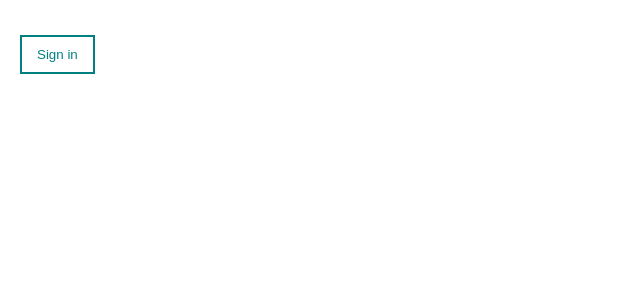
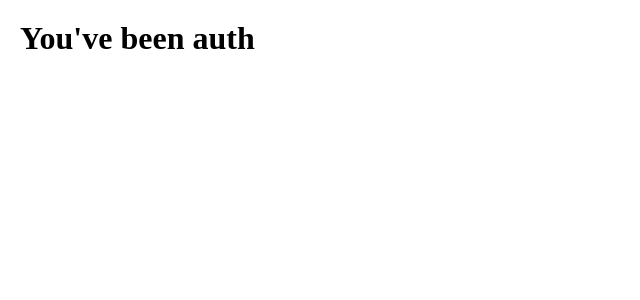
Before and after one commit to HaxxorArts/diary, a Vue app: page /auth in a window 1280 px wide. Shown: the top 300 px of the page, without its empty margins (0-640 px from the left). Built offline with nearby package versions, Linux system fonts and the light colour scheme.

Commit message:
commit 5

```diff
--- a/src/App.vue
+++ b/src/App.vue
@@ -1,46 +1,11 @@
 <template>
     <div class="app">
-        <MyButton @click="showDialog">Sign in</MyButton>
-        <MyDialog v-model:show="visiableDialog">
-            <SignInForm></SignInForm>
-        </MyDialog>
+        <router-view></router-view>
     </div>
 </template>
 
 <script>
-import MyButton from "./components/UI/MyButton.vue";
-import PostList from "./components/PostList.vue";
-import axios from 'axios';
-import MyDialog from "./components/UI/MyDialog.vue";
-import SignInForm from "./components/SignInForm.vue";
-export default {
-    components: { MyButton, PostList, MyDialog, SignInForm },
-    data() {
-        return {
-            posts: [
-                {id: 1, title: '', body: ''}
-            ],
-            visiableDialog: false,
-        }
-    },
-    methods: {
-        async fetchPost() {
-            try {
-                const response = await axios.get('https://jsonplaceholder.typicode.com/posts?_limit=10');
-                console.log(response);
-                this.posts = response.data;
-            } catch(e) {
-                alert('error')
-            }
-        },
-        showDialog() {
-            this.visiableDialog = true;
-        }
-    },
-    /*mounted() {
-        this.fetchPost();
-    }*/
-}
+
 </script>
 
 <style>
--- a/src/components/SignInForm.vue
+++ b/src/components/SignInForm.vue
@@ -10,7 +10,8 @@
 <script>
 import axios from "axios";
 import MyButton from "./UI/MyButton.vue";
-import MyInput from "./UI/MyInput.vue"
+import MyInput from "./UI/MyInput.vue";
+import store from "@/store"
 export default {
     components: {
         MyButton, MyInput
@@ -24,7 +25,7 @@ export default {
     },
     methods: {
         autorisation() {
-            axios.post('http://10.18.55.104:8000/auth/login', this.user,
+            axios.post('http://192.168.1.3:8000/auth/login', this.user,
             {
                 headers: {
 
@@ -32,6 +33,8 @@ export default {
             })
             .then(response => {
                 console.log(response.data);
+                store.commit('addToken', response.data)
+                router.push('/auth')
             })
             .catch(function (error) {
                 console.log(error);
--- a/src/main.js
+++ b/src/main.js
@@ -1,6 +1,8 @@
-import { createApp } from 'vue'
-import App from "./App"
-import components from '@/components/UI'
+import { createApp } from 'vue';
+import App from "./App";
+import components from '@/components/UI';
+import router from "@/router/router";
+import store from '@/store';
 
 const app = createApp(App)
 
@@ -8,4 +10,7 @@ components.forEach(component => {
     app.component(component.name, component)
 })
 
-app.mount('#app')
+app
+    .use(router)
+    .use(store)
+    .mount('#app')
--- /dev/null
+++ b/src/pages/SignUp.vue
@@ -0,0 +1,55 @@
+<template>
+    <div>
+        <MyButton @click="showDialog">Sign in</MyButton>
+        <MyDialog v-model:show="visiableDialog">
+            <SignInForm></SignInForm>
+        </MyDialog>
+    </div>
+</template>
+
+<script>
+import MyButton from "@/components/UI/MyButton.vue";
+import PostList from "@/components/PostList.vue";
+import axios from 'axios';
+import MyDialog from "@/components/UI/MyDialog.vue";
+import SignInForm from "@/components/SignInForm.vue";
+export default {
+    components: { MyButton, PostList, MyDialog, SignInForm },
+    data() {
+        return {
+            posts: [
+                {id: 1, title: '', body: ''}
+            ],
+            visiableDialog: false,
+        }
+    },
+    methods: {
+        async fetchPost() {
+            try {
+                const response = await axios.get('https://jsonplaceholder.typicode.com/posts?_limit=10');
+                console.log(response);
+                this.posts = response.data;
+            } catch(e) {
+                alert('error')
+            }
+        },
+        showDialog() {
+            this.visiableDialog = true;
+        }
+    },
+    /*mounted() {
+        this.fetchPost();
+    }*/
+}
+</script>
+
+<style>
+* {
+    margin: 0;
+    padding: 0;
+    box-sizing: border-box;
+}
+.app {
+    padding: 20px;
+}
+</style>
--- /dev/null
+++ b/src/pages/Signed.vue
@@ -0,0 +1,15 @@
+<template>
+    <div>
+        <h1>You've been auth</h1>
+    </div>
+</template>
+
+<script>
+export default {
+
+}
+</script>
+
+<style scoped>
+
+</style>
--- /dev/null
+++ b/src/router/router.js
@@ -0,0 +1,21 @@
+import Signed from "@/pages/Signed";
+import SignUp from "@/pages/SignUp";
+import { createRouter, createWebHistory } from "vue-router";
+
+const routes = [
+    {
+        path: '/',
+        component: SignUp
+    },
+    {
+        path: '/auth',
+        component: Signed
+    }
+]
+
+const router = createRouter({
+    routes,
+    history: createWebHistory(process.env.BASE_URL)
+})
+
+export default router;
--- /dev/null
+++ b/src/store/index.js
@@ -0,0 +1,12 @@
+import { createStore } from "vuex";
+
+export default createStore({
+    state: () => ({
+        token: '',
+    }),
+    mutations: () => ({
+        addToken(state, data) {
+            return state.token = data
+        }
+    })
+})
```
